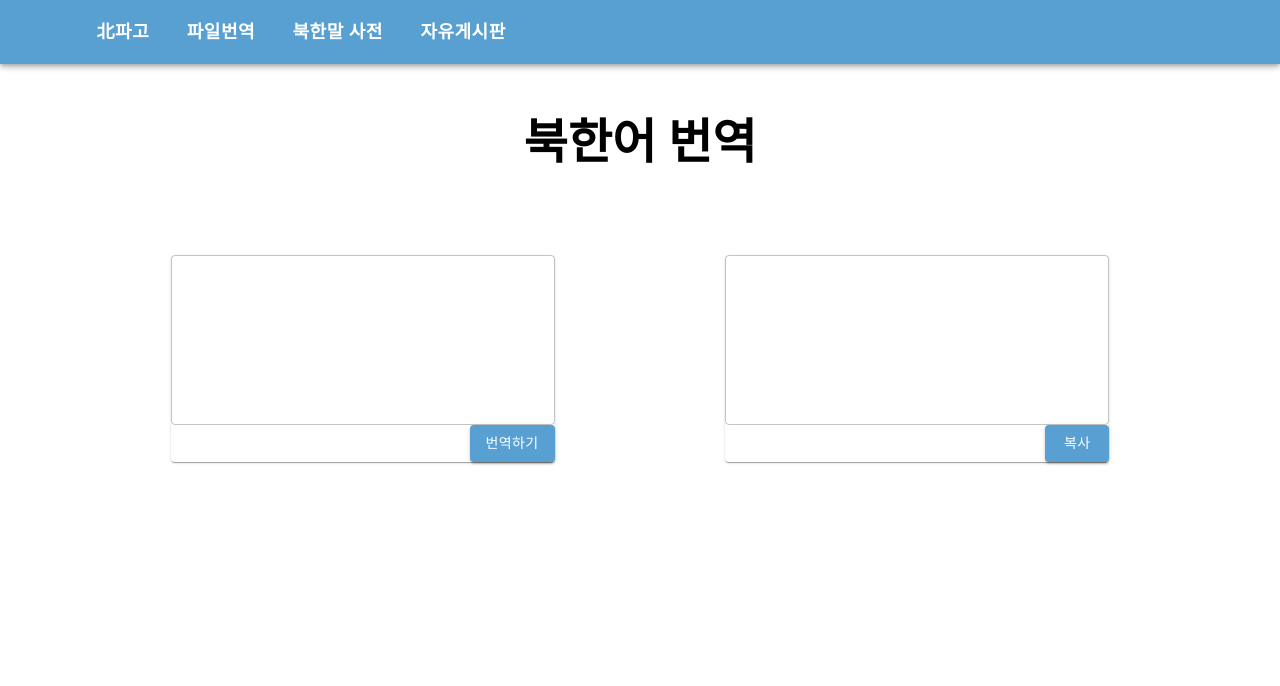
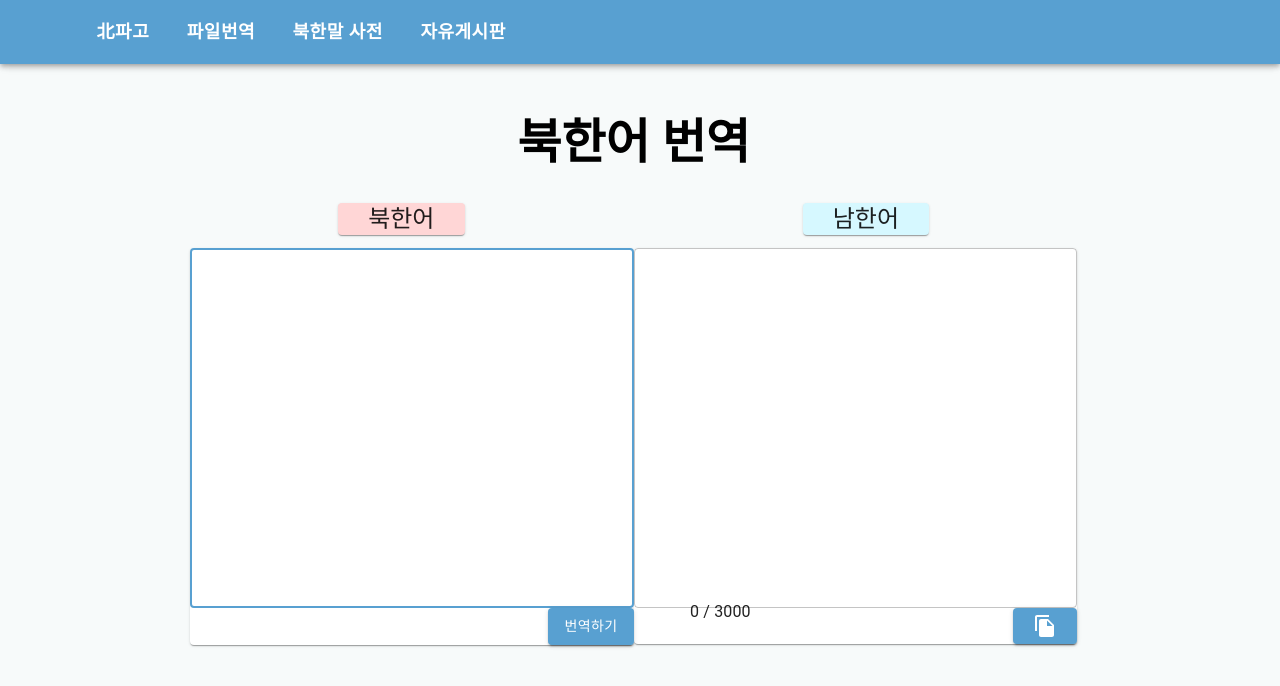
Before and after one commit to LireEruel/BukPago_React, a React (Create React App) app: page /buk-pago in a window 1280 px wide. Shown: the top 686 px of the page. Built offline with nearby package versions, Linux system fonts and the light colour scheme.

Commit message:
번역 제외 구현 완료

```diff
--- a/package.json
+++ b/package.json
@@ -4,6 +4,8 @@
   "private": true,
   "dependencies": {
     "@material-ui/core": "^4.11.2",
+    "@material-ui/icons": "^4.11.2",
+    "@material-ui/lab": "^4.0.0-alpha.57",
     "@material-ui/styles": "4.11.2",
     "@material-ui/system": "4.3.2",
     "@testing-library/jest-dom": "^5.11.4",
--- a/src/App.js
+++ b/src/App.js
@@ -15,7 +15,7 @@ const useStyle = makeStyles(theme=> ({
           padding : 0,
           margin : 0,
           minHeight: '100%',
-
+          backgroundColor : '#f7fafa'
         },
       },
 }))
--- a/src/components/TranslationView.js
+++ b/src/components/TranslationView.js
@@ -1,4 +1,4 @@
-import React from 'react'
+import React,  { useState } from 'react'
 import { Typography, } from '@material-ui/core';
 import { makeStyles } from "@material-ui/styles"
 import TextField from '@material-ui/core/TextField';
@@ -6,11 +6,20 @@ import Grid from '@material-ui/core/Grid';
 import Paper from '@material-ui/core/Paper';
 import Button from '@material-ui/core/Button';
 import Box from '@material-ui/core/Box';
+import IconButton from '@material-ui/core/IconButton';
+import ClearIcon from '@material-ui/icons/Clear';
+import FileCopyIcon from '@material-ui/icons/FileCopy';
+import Snackbar from '@material-ui/core/Snackbar';
+import Alert from '@material-ui/lab/Alert';
+
+
+
+
 
 
 const useStyles = makeStyles({
     root : {
-        width : '100%',
+        width : '99%',
         height : '100%',
         display : 'inline-block',
     },
@@ -20,11 +29,12 @@ const useStyles = makeStyles({
         fontWeight : 600
     },
     content : {
-        paddingTop : '5%'
+        paddingTop : '1%'
     },
     paper : {
-        width : '30%',
-        height : '30%',
+        marginTop : '1%',
+        width : '35%',
+        height : '50%',
     },
     textField : {
         width : '100%',
@@ -33,12 +43,64 @@ const useStyles = makeStyles({
         float: 'right'
     },
     box : {
-        display: 'flex', justifyContent : 'right'
-    }
+        display: 'flex',
+        flex : 1,
+        flexDirection : 'row-reverse'
+    },
+    textLength : {
+        position: 'absolute',
+        left : 690,
+        top : 600
+    },
+    clearButton : {
+        position: 'absolute',
+        left : 730,
+        top : 270,
+        marginRight : '2%',
+    },
+    grid : {
+        width :'50%',
+    },
+    bukPaper : {
+        textAlign : "center",
+        width : '10%',
+        backgroundColor : '#ffd6d6'
+    },
+    namPaper : {
+        textAlign : "center",
+        width : '10%',
+        backgroundColor : '#d6f8ff'
+    },
 })
 
 export default function TranslationView(props) {
     const classes = useStyles();
+    const [inputText, setInputText] = useState('');
+    const [inputTextLength, setInputTextLength] = useState(0);
+    const [outputText, setOutputText] = useState('');
+    const [open, setOpen] = useState(false);
+    const maxTextLength = 3000;
+
+    const onChange = (e) => {
+        const str = e.target.value;
+        setInputText(str);
+        setInputTextLength(str.length);
+    };
+
+    const textClear = () => {
+        setInputText('');
+        setInputTextLength(0);
+        setOutputText('');
+    };
+
+    const copyText = () => {
+        navigator.clipboard.writeText(outputText);
+        setOpen(true);
+    }
+
+    const handleClose = () => {
+        setOpen(false)
+    };
 
     return(
         <div className={classes.root} >
@@ -50,22 +112,53 @@ export default function TranslationView(props) {
             <br/>
             <div className = {classes.content} >
                 <Grid
+                    classNmae = {classes.grid}
                     container
                     direction="row"
                     justify="space-evenly"
+                    alignItems="center"
+                >
+                    <Paper className = {classes.bukPaper}>
+                        <Typography  variant="h5" >
+                            북한어
+                        </Typography>
+                    </Paper>
+                    <Paper className = {classes.namPaper} >
+                        <Typography  variant="h5" >
+                            남한어
+                        </Typography>
+                    </Paper>
+                </Grid>
+                <Grid
+                    container
+                    direction="row"
+                    justify="center"
                     alignItems="center"
                 >
                     <Paper className = {classes.paper}>
                         <TextField className = {classes.textField}
                             id="outlined-multiline-static"
                             multiline
-                            rows={7}
+                            autoFocus
+                            rows={17}
+                            onChange={onChange}
+                            value={inputText}
                             variant="outlined"
+
                         />
+                        <Typography className = {classes.textLength}>{inputTextLength} / {maxTextLength}</Typography>
                         <Box className = {classes.box} >
                             <Button className = {classes.button} variant="contained" disableRipple  color="primary">
                                 번역하기
                             </Button>
+                            {
+                               inputTextLength == 0 ? null :(
+                                   <IconButton className = {classes.clearButton} variant="contained" disableRipple onClick={textClear}>
+                                        <ClearIcon ></ClearIcon>
+                                    </IconButton>
+                               )
+                            }
+
                         </Box>
                     </Paper>
 
@@ -73,19 +166,25 @@ export default function TranslationView(props) {
                         <TextField className = {classes.textField}
                             id="outlined-multiline-static"
                             multiline
-                            rows={7}
+                            rows={17}
                             variant="outlined"
                             InputProps={{
                                 readOnly: true,
                             }}
+                            value = {outputText}
                         />
                         <Box className = {classes.box} >
-                            <Button className = {classes.button} variant="contained" disableRipple  color="primary">
-                                복사
+                            <Button className = {classes.button} variant="contained" disableRipple  color="primary" onClick={copyText}>
+                                <FileCopyIcon></FileCopyIcon>
                             </Button>
                         </Box>
                     </Paper>
                 </Grid>
+                <Snackbar open={open} autoHideDuration={1100} onClose={handleClose}>
+                    <Alert onClose={handleClose} severity="success">
+                        복사에 성공했습니다.
+                    </Alert>
+                </Snackbar>
             </div>
         </div>
     )
```
Also changed, not shown: 2 other files (tests, documents, lock files or other folders).
